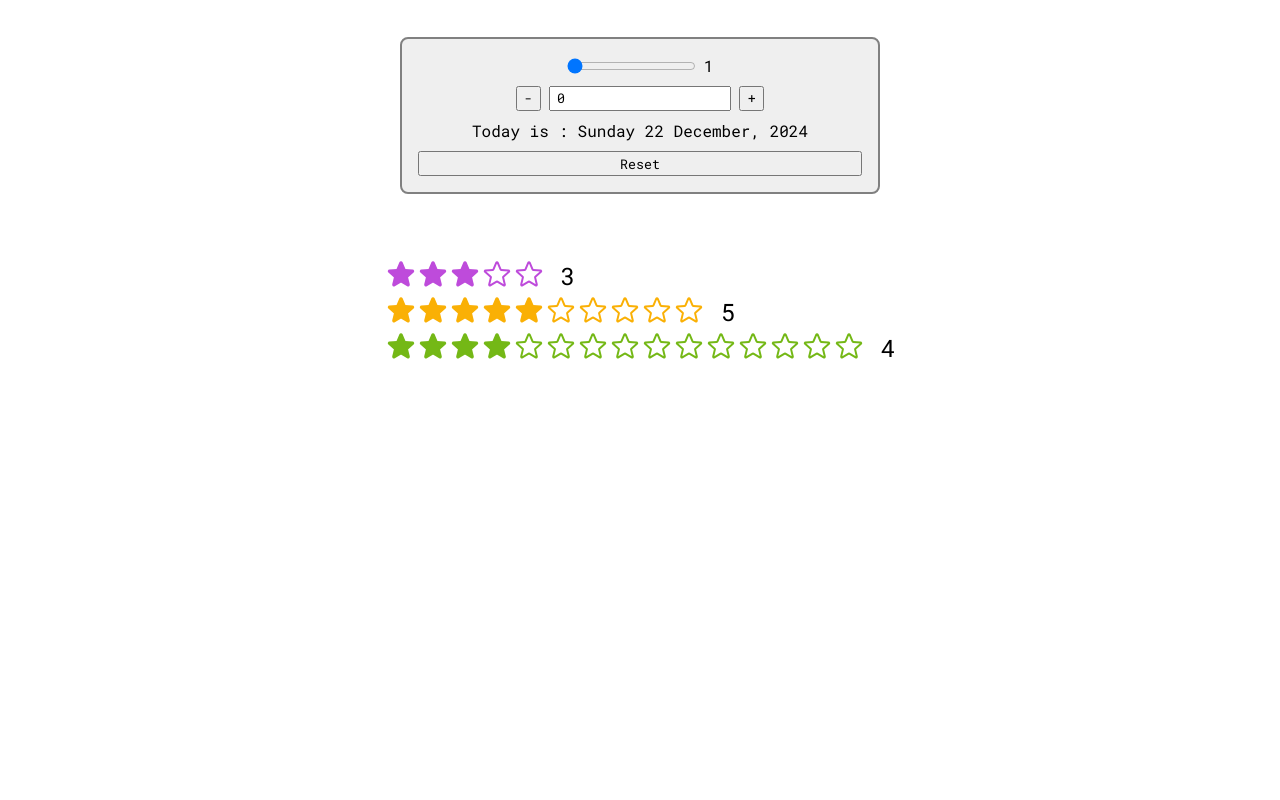
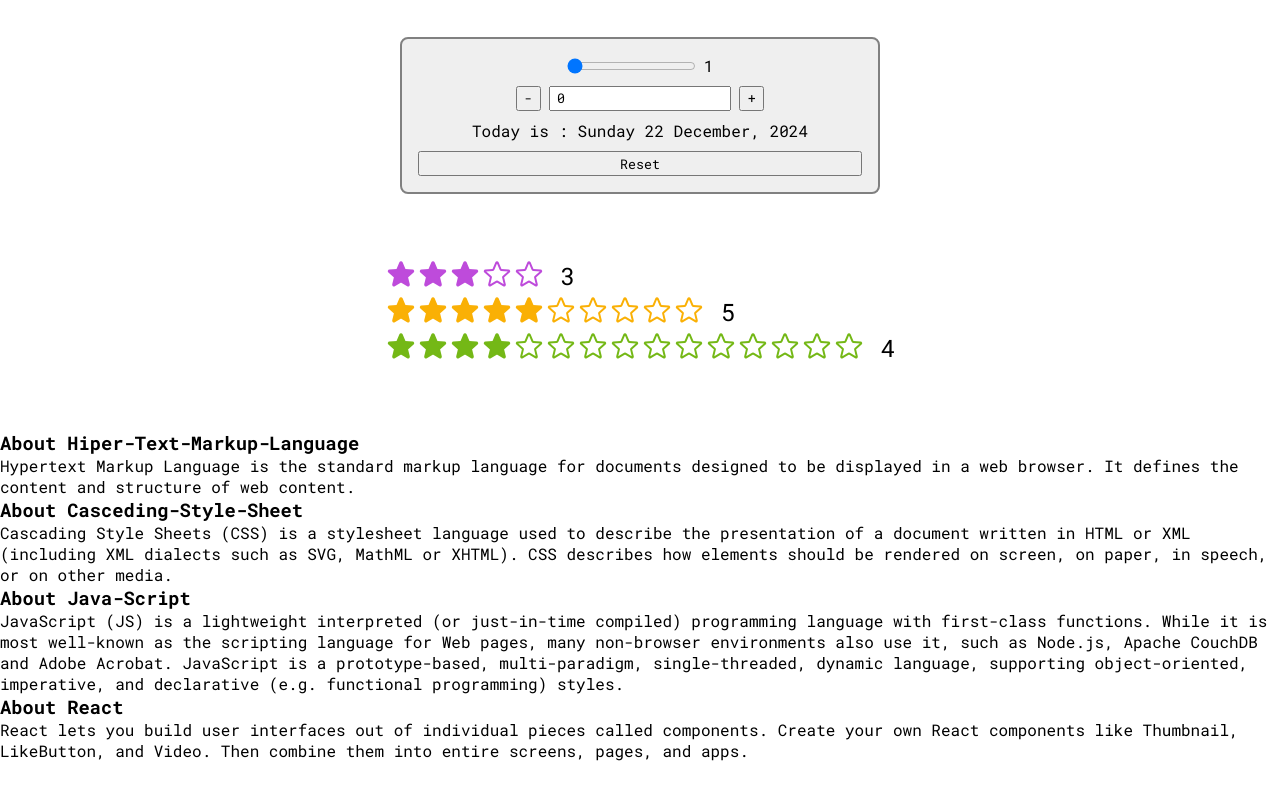
Before and after one commit to arpitjana2103/mini-react-projects, a React (Vite) app: page / in a window 1280 px wide. Shown: the part 384-1184 px from the top of the page. Before the commit the page ends 814 px from the top, so only its background shows below. Built offline with nearby package versions, Linux system fonts and the light colour scheme.

Commit message:
Started Accordion Component

```diff
--- a/src/App.jsx
+++ b/src/App.jsx
@@ -1,3 +1,4 @@
+import Accordion from "./components/Accordion";
 import Card from "./components/Card";
 import DateCounter from "./components/DateCounter";
 import StarRating from "./components/StarRating";
@@ -15,6 +16,29 @@
     padding: "4rem 0",
 };
 
+const accordionContents = [
+    {
+        title: "About Hiper-Text-Markup-Language",
+        details:
+            "Hypertext Markup Language is the standard markup language for documents designed to be displayed in a web browser. It defines the content and structure of web content.",
+    },
+    {
+        title: "About Casceding-Style-Sheet",
+        details:
+            "Cascading Style Sheets (CSS) is a stylesheet language used to describe the presentation of a document written in HTML or XML (including XML dialects such as SVG, MathML or XHTML). CSS describes how elements should be rendered on screen, on paper, in speech, or on other media.",
+    },
+    {
+        title: "About Java-Script",
+        details:
+            "JavaScript (JS) is a lightweight interpreted (or just-in-time compiled) programming language with first-class functions. While it is most well-known as the scripting language for Web pages, many non-browser environments also use it, such as Node.js, Apache CouchDB and Adobe Acrobat. JavaScript is a prototype-based, multi-paradigm, single-threaded, dynamic language, supporting object-oriented, imperative, and declarative (e.g. functional programming) styles.",
+    },
+    {
+        title: "About React",
+        details:
+            "React lets you build user interfaces out of individual pieces called components. Create your own React components like Thumbnail, LikeButton, and Video. Then combine them into entire screens, pages, and apps.",
+    },
+];
+
 function App() {
     return (
         <div style={appStyle}>
@@ -27,6 +51,8 @@
                 <StarRating color="#fab005" defaultRating={5} size={10} />
                 <StarRating color="#74b816" defaultRating={4} size={15} />
             </div>
+
+            <Accordion contents={accordionContents} color="#2f9e44" />
         </div>
     );
 }
--- /dev/null
+++ b/src/components/Accordion.jsx
@@ -0,0 +1,34 @@
+import { useState } from "react";
+import styles from "../style/Accordion.module.css";
+
+function Accordion(props) {
+    const { contents, color } = props;
+    const [open, setOpen] = useState(false);
+
+    return (
+        <div>
+            {contents.map(function (content, index) {
+                return (
+                    <Row
+                        title={content.title}
+                        details={content.details}
+                        key={index}
+                    />
+                );
+            })}
+        </div>
+    );
+}
+
+function Row(props) {
+    const { title, details } = props;
+
+    return (
+        <div>
+            <h3>{title}</h3>
+            <p>{details}</p>
+        </div>
+    );
+}
+
+export default Accordion;
```
Also changed, not shown: src/style/Accordion.module.css (added).
